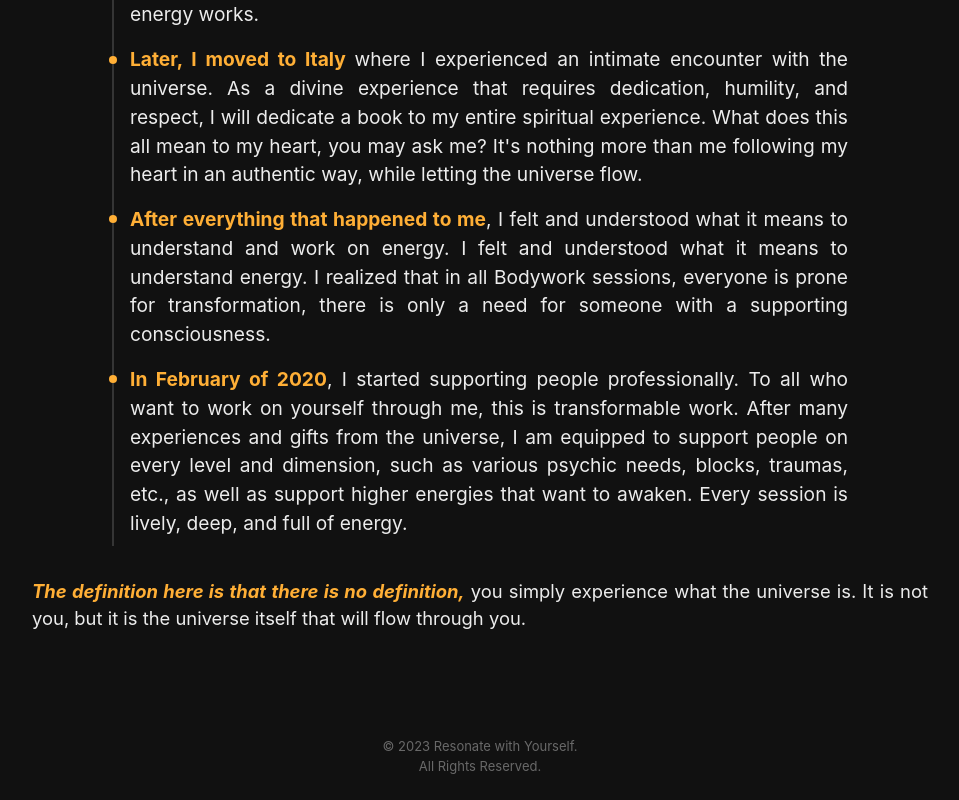
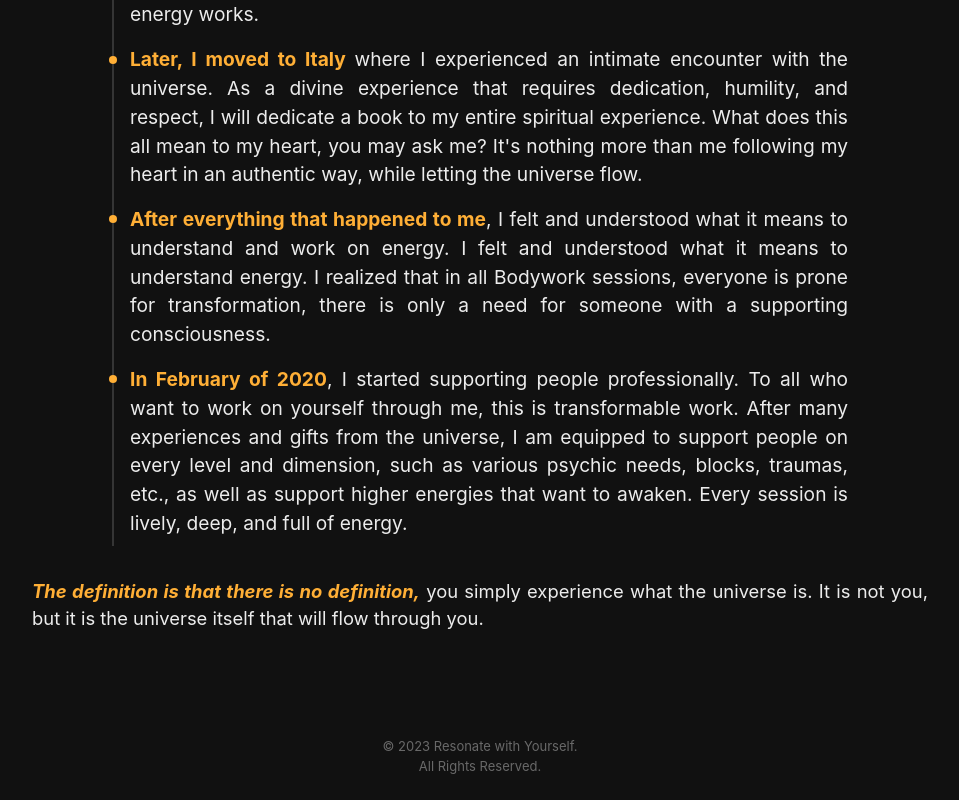
Before and after one commit to Democles85/colombo_portfolio_reworked, a Next.js app: page /about in a window 1280 px wide. Shown: the part 1824-2624 px from the top of the page, without its empty margins (160-1119 px from the left). Built offline with nearby package versions, Linux system fonts and the light colour scheme.

Commit message:
fix: Typo

```diff
--- a/pages/about.tsx
+++ b/pages/about.tsx
@@ -146,7 +146,7 @@ const About = () => {
                     color: '#FFAF36',
                   }}
                 >
-                  The definition here is that there is no definition,
+                  The definition is that there is no definition,
                 </span>{' '}
                 you simply experience what the universe is. It is not you, but
                 it is the universe itself that will flow through you.
```
